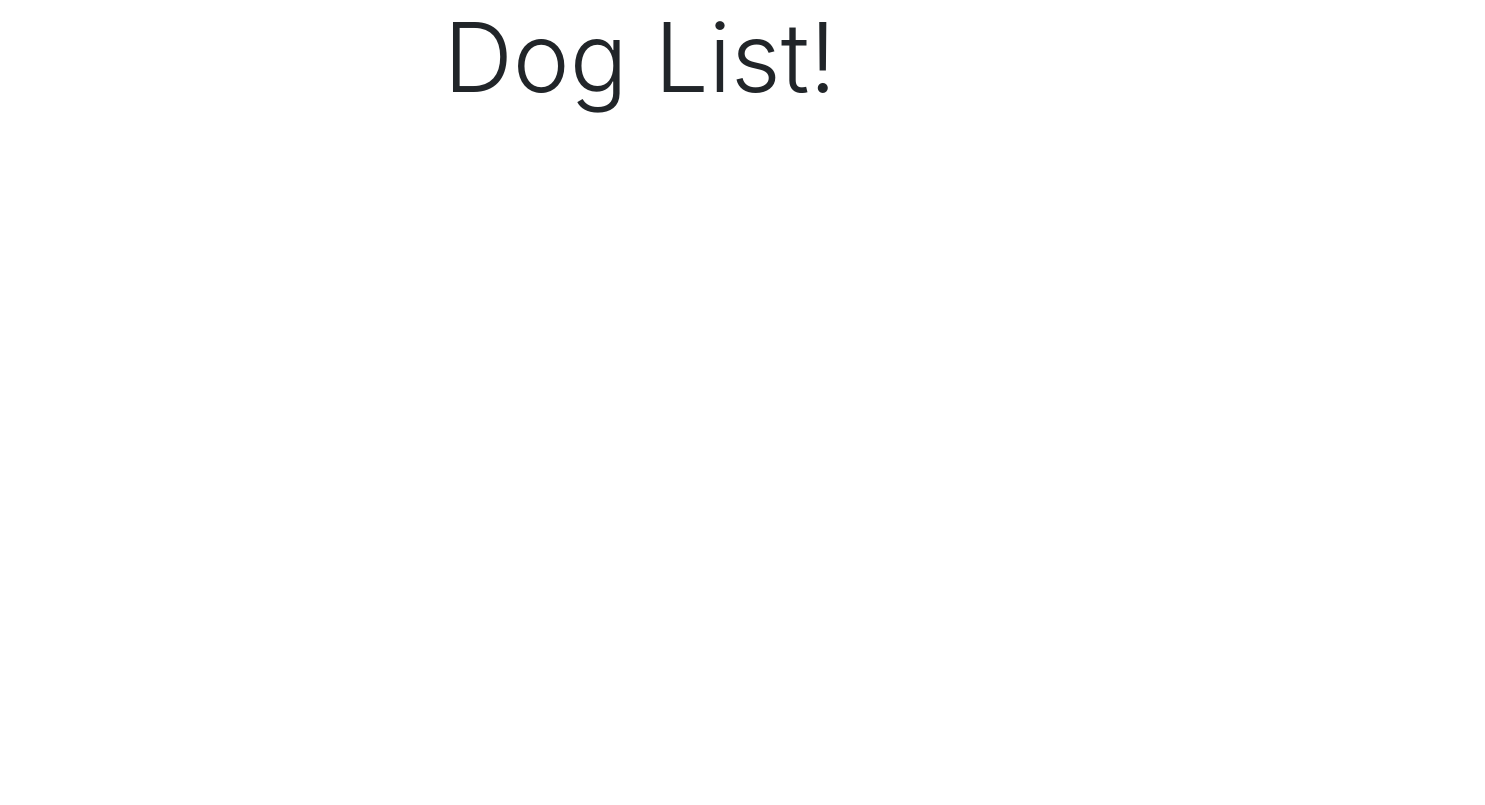
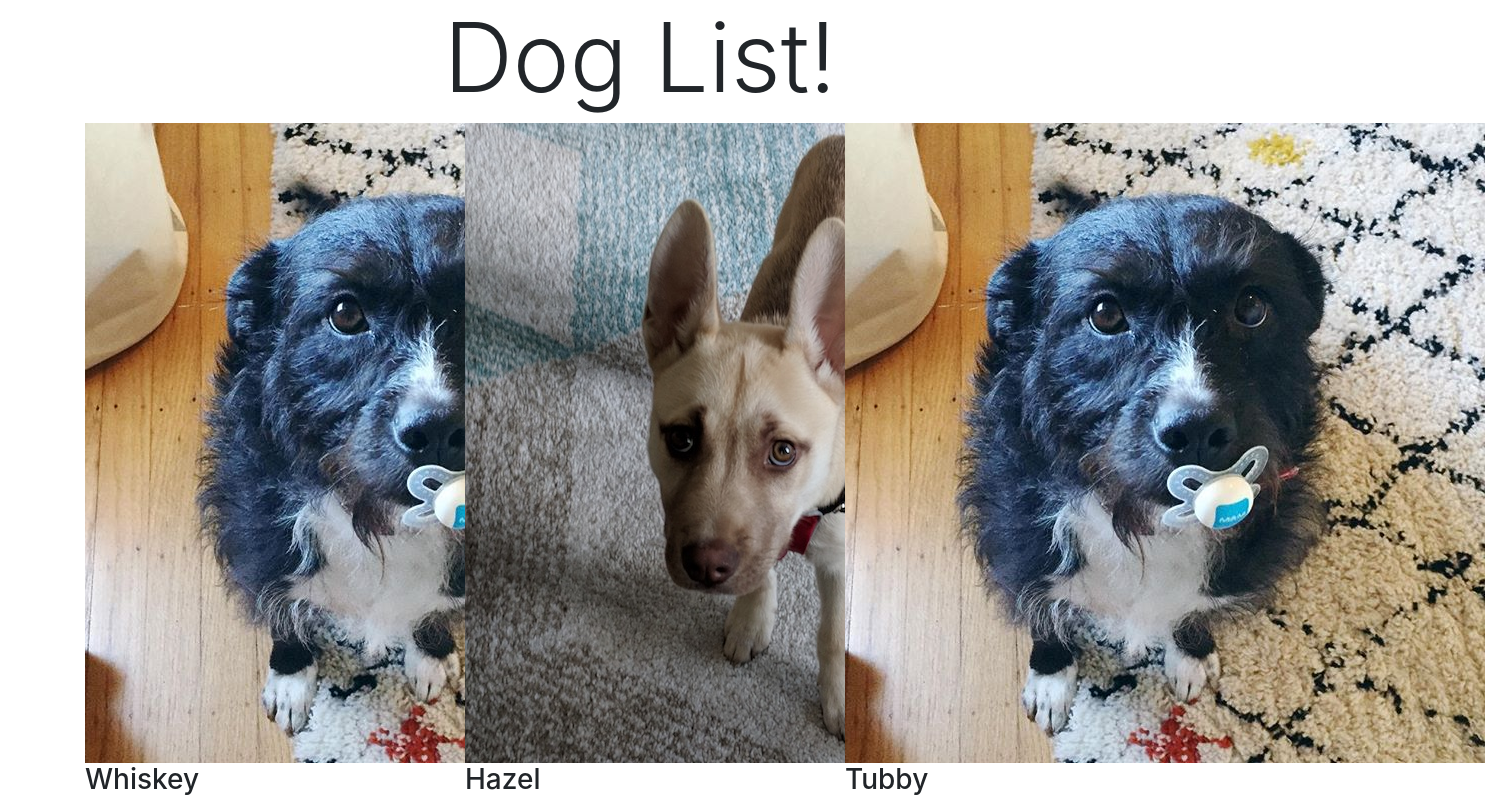
Before and after one commit to ecargiohc/router-dog-app, a React (Create React App) app: page /dogs in a window 1280 px wide. Shown: the whole page, 1485 px wide, since content can reach past the window. Built offline with nearby package versions, Linux system fonts and the light colour scheme.

Commit message:
implemented more bootstrap to make grids for each dog rendered within DogList

```diff
--- a/src/DogList.js
+++ b/src/DogList.js
@@ -4,6 +4,16 @@ class DogList extends Component {
     render() {
         return <div className="DogList">
             <h1 className="display-1 text-center">Dog List!</h1>
+            <div className="container">
+                <div className="row">
+                    {this.props.dogs.map(d => (
+                        <div className="Dog col-4 text center" key={d.name}>
+                            <img src={d.src} alt={d.name}/>
+                            <h3>{d.name}</h3>
+                        </div>
+                    ))}
+                </div>
+            </div>
         </div>
     }
 }
```
Also changed, not shown: src/DogList.css (added).
